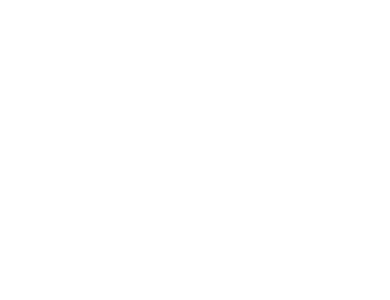
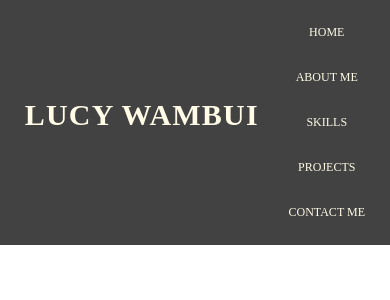
Before and after one commit to lwambon/my-portfolio, a React (Vite) app: page / in a window 390 px wide. Shown: the top 300 px of the page. Built offline with nearby package versions, Linux system fonts and the light colour scheme.

Commit message:
header section of my portofolio

```diff
--- a/src/App.css
+++ b/src/App.css
@@ -1,21 +1,21 @@
-*{
+* {
   box-sizing: border-box;
   margin: 0;
   padding: 0;
 }
 
-body{
-  font-family: 'Times New Roman', Times, serif;
+body {
+  font-family: "Times New Roman", Times, serif;
 }
-html{
-  font-size:62.5%
+html {
+  font-size: 62.5%;
 }
 
-:root{
-  --primary-color:black;
-  --text-color:white;
-  --btn-color:blue;
-  --secondary-text-color:red;
-  --secondary-color:green;
-  --background-color:black;
+:root {
+  --primary-color: #424242;
+  --text-color: #1e201e;
+  --btn-color: #e4003a;
+  --secondary-text-color: #fffbe6;
+  --secondary-color: #ff8343;
+  --background-color: #16325b;
 }
--- a/src/App.jsx
+++ b/src/App.jsx
@@ -1,15 +1,12 @@
-
-import './App.css'
+import "./App.css";
+import Header from "./component/Header/Header";
 
 function App() {
-
-
   return (
     <>
-
-
+      <Header />
     </>
-  )
+  );
 }
 
-export default App
+export default App;
--- /dev/null
+++ b/src/component/Header/Header.css
@@ -0,0 +1,60 @@
+.header-container {
+  display: flex;
+  flex-wrap: wrap;
+  align-items: center;
+  justify-content: space-between;
+  padding: 1.6rem;
+  background-color: var(--primary-color);
+}
+
+.header-logo {
+  text-transform: uppercase;
+  font-size: 2rem;
+  color: var(--secondary-text-color);
+  letter-spacing: 1.2px;
+}
+
+.navigation-links a {
+  text-decoration: none;
+  padding: 3rem;
+  font-size: 1.5rem;
+  text-transform: uppercase;
+  color: var(--secondary-text-color);
+}
+@media screen and (max-width: 42.375rem) {
+  .navigation-links a {
+    padding: 1.5rem;
+    font-size: 1.2rem;
+  }
+}
+
+@media screen and (max-width: 38.625rem) {
+  .header-logo {
+    text-align: center;
+    align-items: center;
+    justify-content: center;
+    margin: 1.5rem auto;
+  }
+}
+
+@media screen and (max-width: 28.375rem) {
+  .header-container {
+    padding: 1rem;
+  }
+  .header-logo {
+    margin-top: 0;
+    font-size: 3rem;
+  }
+  .navigation-links a {
+    display: flex;
+    flex-wrap: wrap;
+    flex-direction: column;
+    align-items: center;
+    justify-content: center;
+    margin: auto;
+  }
+}
+
+.navigation-links a:hover {
+  color: var(--secondary-color);
+}
--- /dev/null
+++ b/src/component/Header/Header.jsx
@@ -0,0 +1,20 @@
+import "./Header.css";
+
+function Header() {
+  return (
+    <div className="header-files">
+      <div className="header-container">
+        <h3 className="header-logo">Lucy wambui</h3>
+        <nav className="navigation-links">
+          <a href="#">home</a>
+          <a href="#">about me</a>
+          <a href="#">skills</a>
+          <a href="#">projects</a>
+          <a href="#">contact me</a>
+        </nav>
+      </div>
+    </div>
+  );
+}
+
+export default Header;
--- a/vite.config.js
+++ b/vite.config.js
@@ -1,7 +1,7 @@
-import { defineConfig } from 'vite'
-import react from '@vitejs/plugin-react-swc'
+import { defineConfig } from "vite";
+import react from "@vitejs/plugin-react-swc";
 
 // https://vitejs.dev/config/
 export default defineConfig({
   plugins: [react()],
-})
+});
```
Also changed, not shown: eslint.config.js (+17 -17 lines), src/main.jsx (+5 -6 lines).
